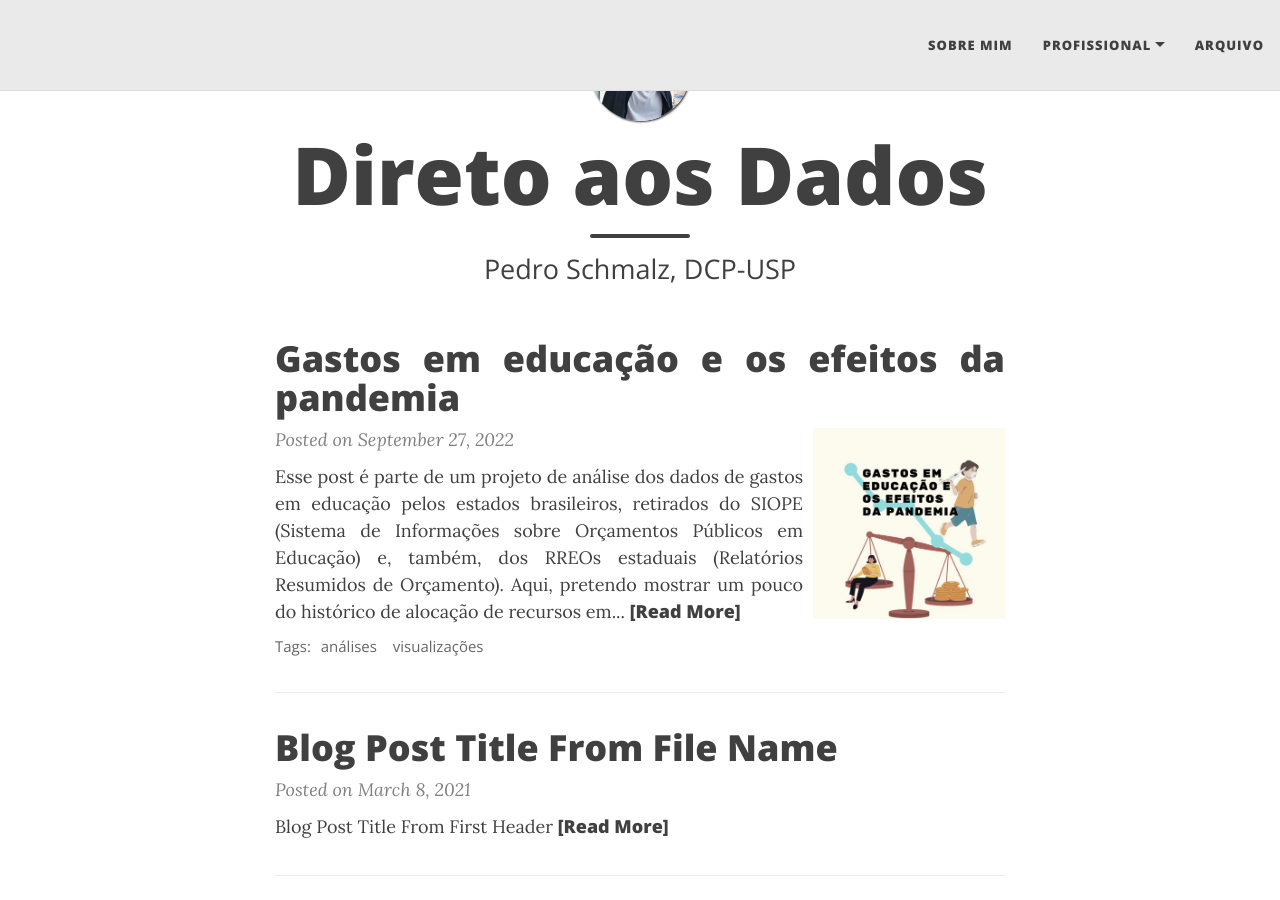
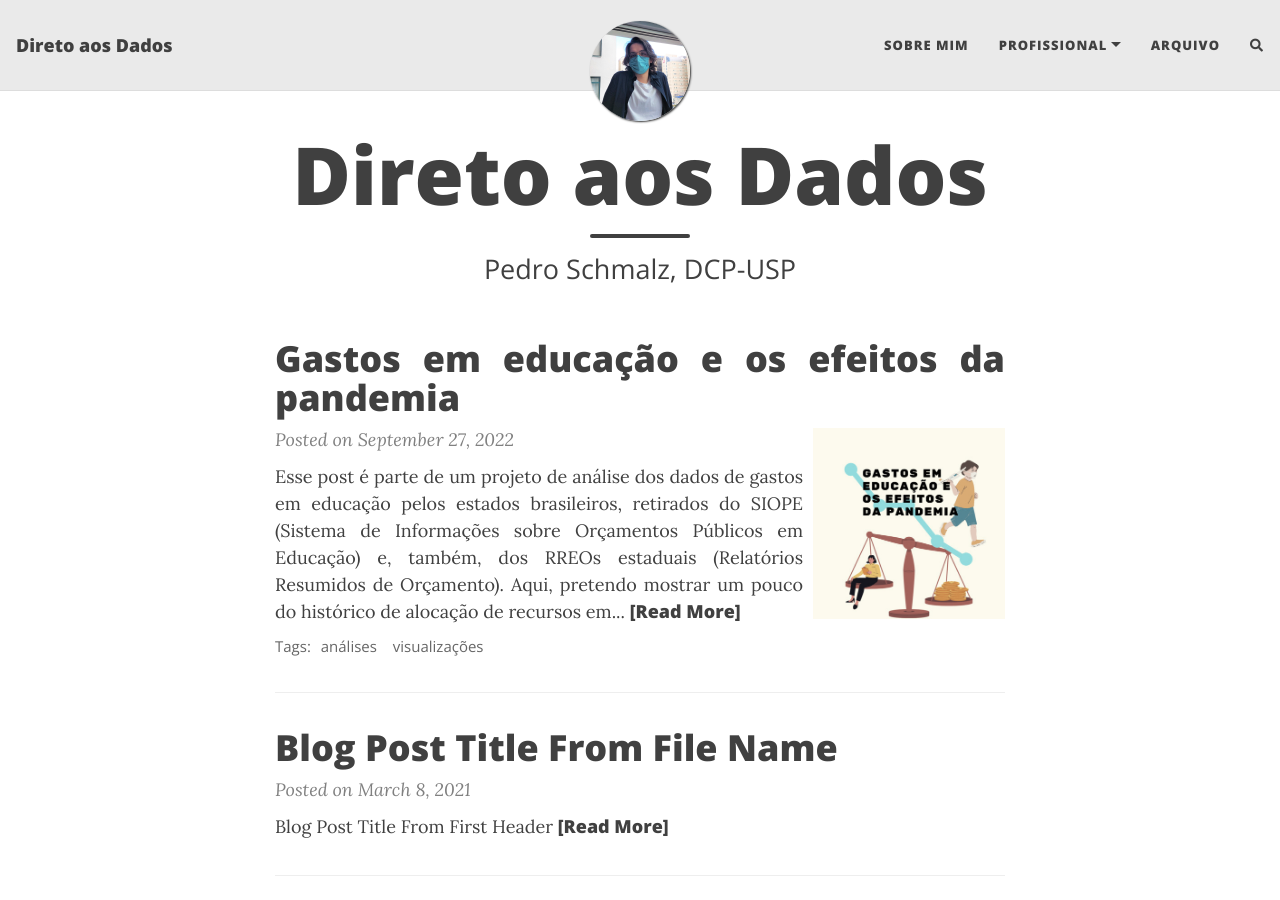
Before and after one commit to PedroSchmalz/pedroschmalz.github.io, a Jekyll site: the page built from index.html, in a window 1280 px wide and 900 px high. Built offline with Jekyll 4.4.1, drawn with Linux system fonts in a browser that asks for light colours; nearby versions of some CDN libraries; the list of posts is cut into pages by our own code; comment, search, counter and statistics services are not loaded.

Commit message:
Update index.html

```diff
--- a/index.html
+++ b/index.html
@@ -3,38 +3,3 @@ layout: home
 title: Direto aos Dados
 subtitle: Pedro Schmalz, DCP-USP
 ---
-
-
-<nav class="navbar navbar-expand-xl navbar-light fixed-top navbar-custom side-nav">
-  <button class="navbar-toggler" type="button" data-toggle="collapse" data-target="#main-navbar" aria-controls="main-navbar" aria-expanded="false" aria-label="Toggle navigation">
-    <span class="navbar-toggler-icon"></span>
-  </button>
-
-  <div class="collapse navbar-collapse" id="main-navbar">
-    <ul class="navbar-nav ml-auto">
-          <li class="nav-item">
-            <a class="nav-link" href="/aboutme">Sobre mim</a>
-          </li>
-          <li class="nav-item dropdown">
-            <a class="nav-link dropdown-toggle" href="#" id="navbarDropdown" role="button" data-toggle="dropdown" aria-haspopup="true" aria-expanded="false">Profissional</a>
-            <div class="dropdown-menu dropdown-menu-right" aria-labelledby="navbarDropdown">
-                  <a class="dropdown-item" href="http://lattes.cnpq.br/1854424638099951">Lattes</a>
-                  <a class="dropdown-item" href="https://scholar.google.com.br/citations?hl=pt-PT&amp;user=hK9Tvg4AAAAJ&amp;view_op=list_works&amp;gmla=AJsN-F7r5EnR8mccz3ffEuWSydjFYAKYsWcJO-77FXkziv1rzW_KPrdg8wkFR7jFOrUdgP-4LOKc86C4chzyHaUWl-rXBHydsQ">Google Scholar</a>
-                  <a class="dropdown-item" href="">Currículo</a>
-                  <a class="dropdown-item" href="https://twitter.com/SchmalzPedro">Twitter</a>
-                  <a class="dropdown-item" href="https://www.linkedin.com/in/pedro-schmalz/">Linkedin</a>
-                  <a class="dropdown-item" href="https://github.com/PedroSchmalz">github</a>
-            </div>
-          </li>
-
-          <li class="nav-item">
-            <a class="nav-link" href="/archive">Arquivo</a>
-          </li>
-
-  </div>
-
-
-
-
-
-</nav>
```
